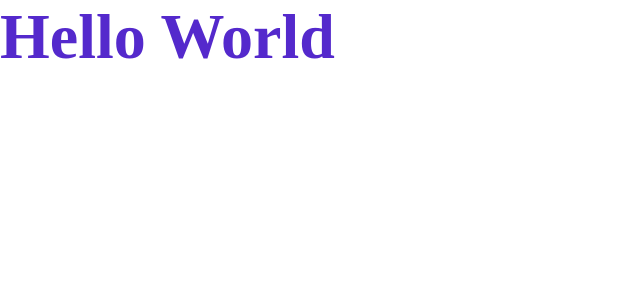
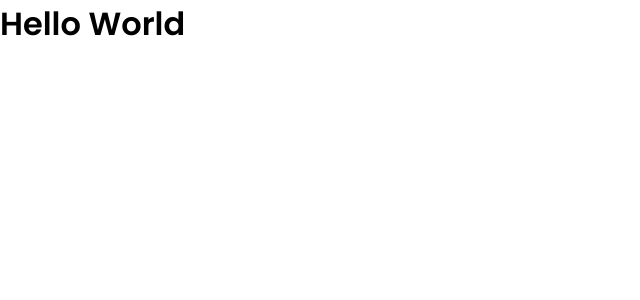
Before and after one commit to Felipepirova/dtmoney, a React (Create React App) app: page / in a window 1280 px wide. Shown: the top 300 px of the page, without its empty margins (0-640 px from the left). Built offline with nearby package versions, Linux system fonts and the light colour scheme.

Commit message:
customizações e font

```diff
--- a/public/index.html
+++ b/public/index.html
@@ -1,9 +1,15 @@
 <!DOCTYPE html>
 <html lang="en">
   <head>
+    <link rel="preconnect" href="https://fonts.googleapis.com" />
     <meta charset="utf-8" />
     <meta name="viewport" content="width=device-width, initial-scale=1" />
     <link rel="shortcut icon" href="logo.png" type="image/png" />
+    <link rel="preconnect" href="https://fonts.gstatic.com" crossorigin />
+    <link
+      href="https://fonts.googleapis.com/css2?family=Poppins:wght@400;600&display=swap"
+      rel="stylesheet"
+    />
     <title>dtmoney</title>
   </head>
   <body>
--- a/src/App.tsx
+++ b/src/App.tsx
@@ -1,16 +1,11 @@
 import styled from "styled-components";
 import { GlobalStyle } from "./styles/global";
-
-const Title = styled.h1`
-  font-size: 64px;
-  color: var(--blue);
-`
 
 export function App() {
   return (
     <div>
       <GlobalStyle/>
-      <Title>Hello World</Title>
+      <h1>Hello World</h1>
     </div>
   );
 }
--- a/src/styles/global.ts
+++ b/src/styles/global.ts
@@ -29,6 +29,15 @@
     }
   }
 
+  body, input, textarea, button{
+    font-family: "Poppins", sans-serif;
+    font-weight: 400;
+  }
+
+  h1,h2,h3,h4,h5,h6, strong{
+    font-weight: 600;
+  }
+
   body{
     background: var(---background);
     -webkit-font-smoothing: antialiased;
```
